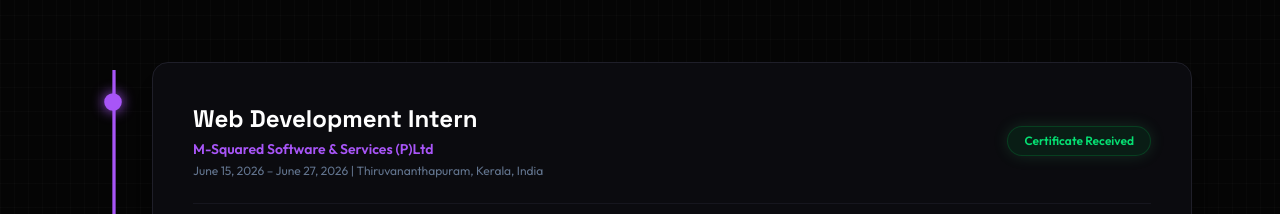
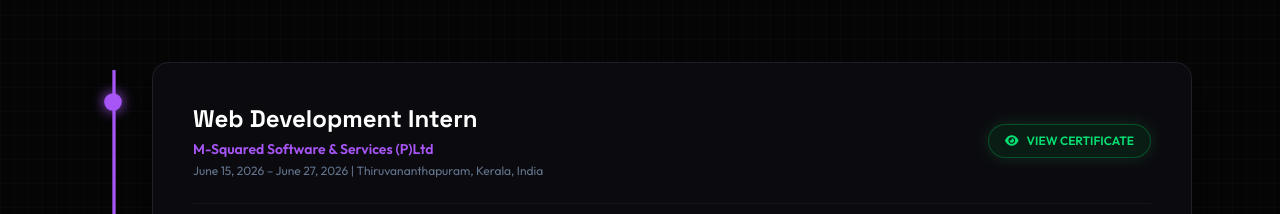
Before and after one commit to Abhilash-KK/Portfolio_abhilash, a React (Vite) app: page / in a window 1280 px wide. Shown: the part 2721-2935 px from the top of the page. Built offline with nearby package versions, Linux system fonts and the light colour scheme; no server answers.

Commit message:
Attach M-Squared internship certificate in Experience section

```diff
--- a/src/components/Experience.jsx
+++ b/src/components/Experience.jsx
@@ -19,8 +19,8 @@ export default function Experience() {
         'Completed an intensive web development internship, gaining hands-on experience in building responsive websites using HTML, CSS, JavaScript, and modern web practices.',
         'Collaborated on web architecture and UI implementation while demonstrating strong technical and problem-solving skills.'
       ],
-      certImage: null,
-      certPdf: null
+      certImage: `${import.meta.env.BASE_URL}certificates/msquared_internship.png`,
+      certPdf: `${import.meta.env.BASE_URL}certificates/msquared_internship.pdf`
     },
     {
       id: 'geekwick',
```
Also changed, not shown: public/certificates/msquared_internship.png (added), 1 other file (tests, documents, lock files or other folders).
